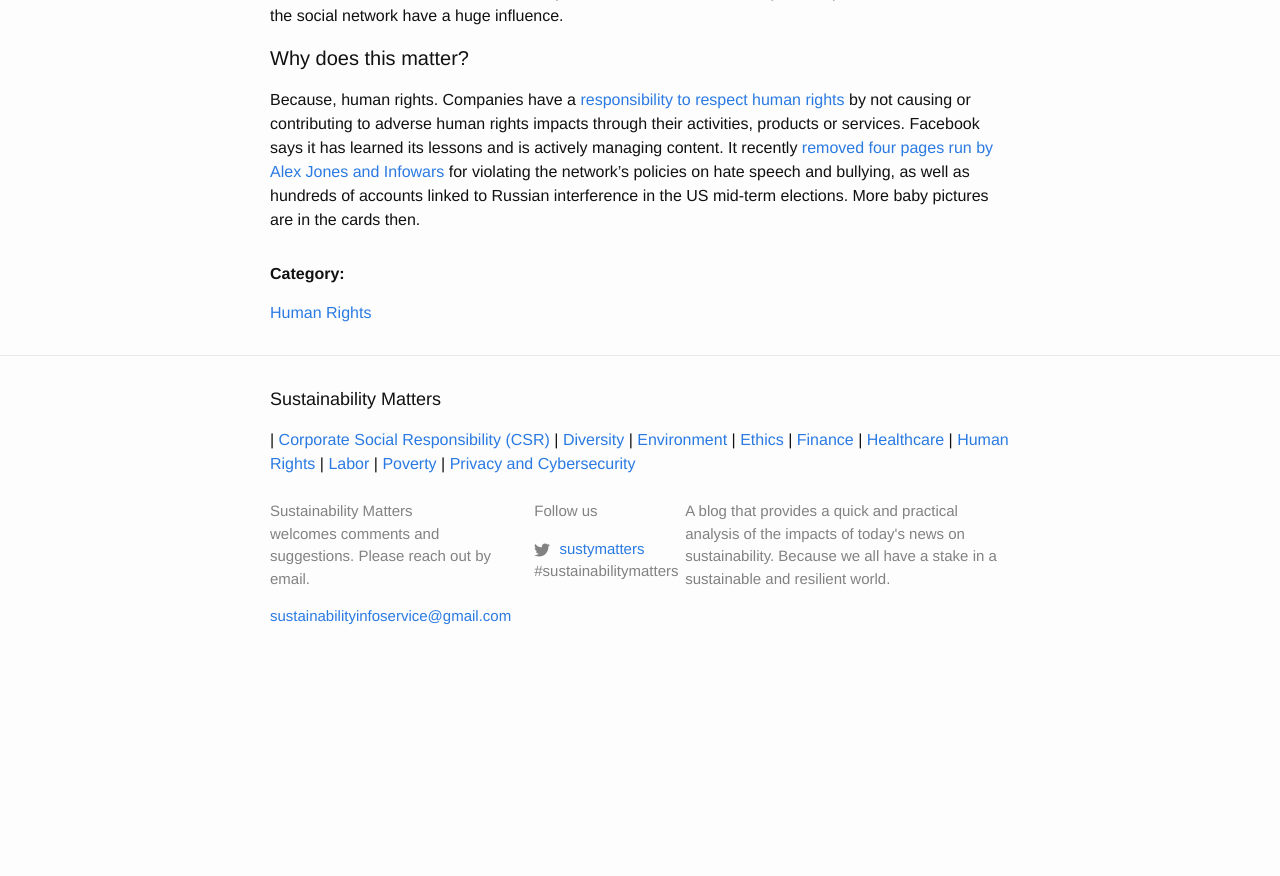
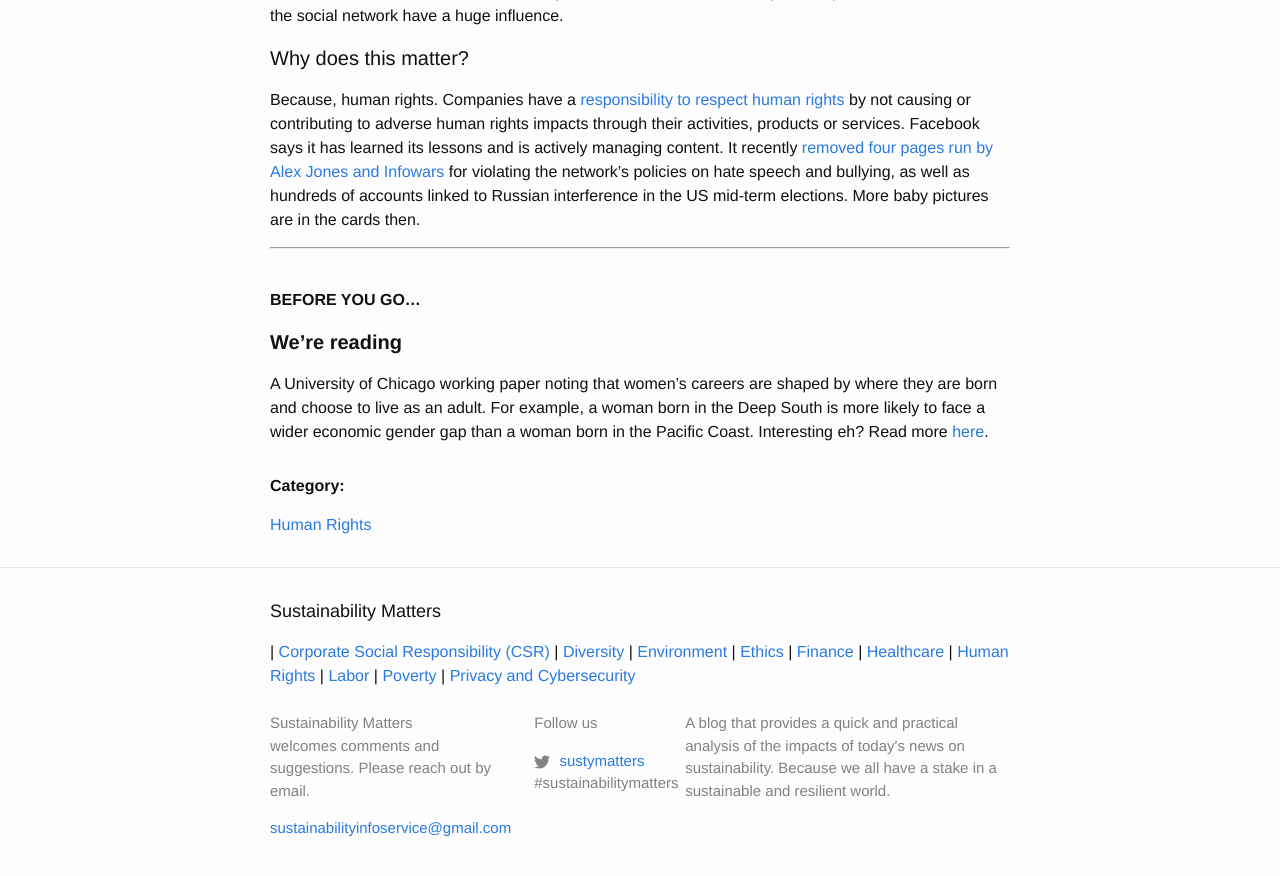
Before and after one commit to Sparkleleuk/Sustainability_Matters, a Jekyll site: the page built from _posts/2018-08-23-facebook.markdown, in a window 1280 px wide and 900 px high, scrolled down 894 px. Shown: the top 876 px of the window. Built offline with Jekyll 4.4.1, drawn with Linux system fonts in a browser that asks for light colours; before the commit the page ends 1582 px from its top, so only the background shows below that.

Commit message:
new post

```diff
--- a/_posts/2018-08-23-facebook.markdown
+++ b/_posts/2018-08-23-facebook.markdown
@@ -22,3 +22,12 @@ Facebook has also been blamed for failing to police the spread of hate speech ag
 #### Why does this matter?
 
 Because, human rights. Companies have a <a href="https://www.ohchr.org/Documents/Publications/GuidingPrinciplesBusinessHR_EN.pdf" target="_blank">responsibility to respect human rights</a> by not causing or contributing to adverse human rights impacts through their activities, products or services. Facebook says it has learned its lessons and is actively managing content. It recently <a href="https://www.theverge.com/2018/8/6/17655102/facebook-bans-alex-jones-infowars-pages" target="_blank">removed four pages run by Alex Jones and Infowars</a> for violating the network's policies on hate speech and bullying, as well as hundreds of accounts linked to Russian interference in the US mid-term elections. More baby pictures are in the cards then.
+
+* * *
+<br />
+
+**BEFORE YOU GO...**
+
+#### **We're reading**
+
+A University of Chicago working paper noting that women's careers are shaped by where they are born and choose to live as an adult. For example, a woman born in the Deep South is more likely to face a wider economic gender gap than a woman born in the Pacific Coast. Interesting eh? Read more <a href="https://bfi.uchicago.edu/Charles-WP-201856" target="_blank">here</a>.
```
